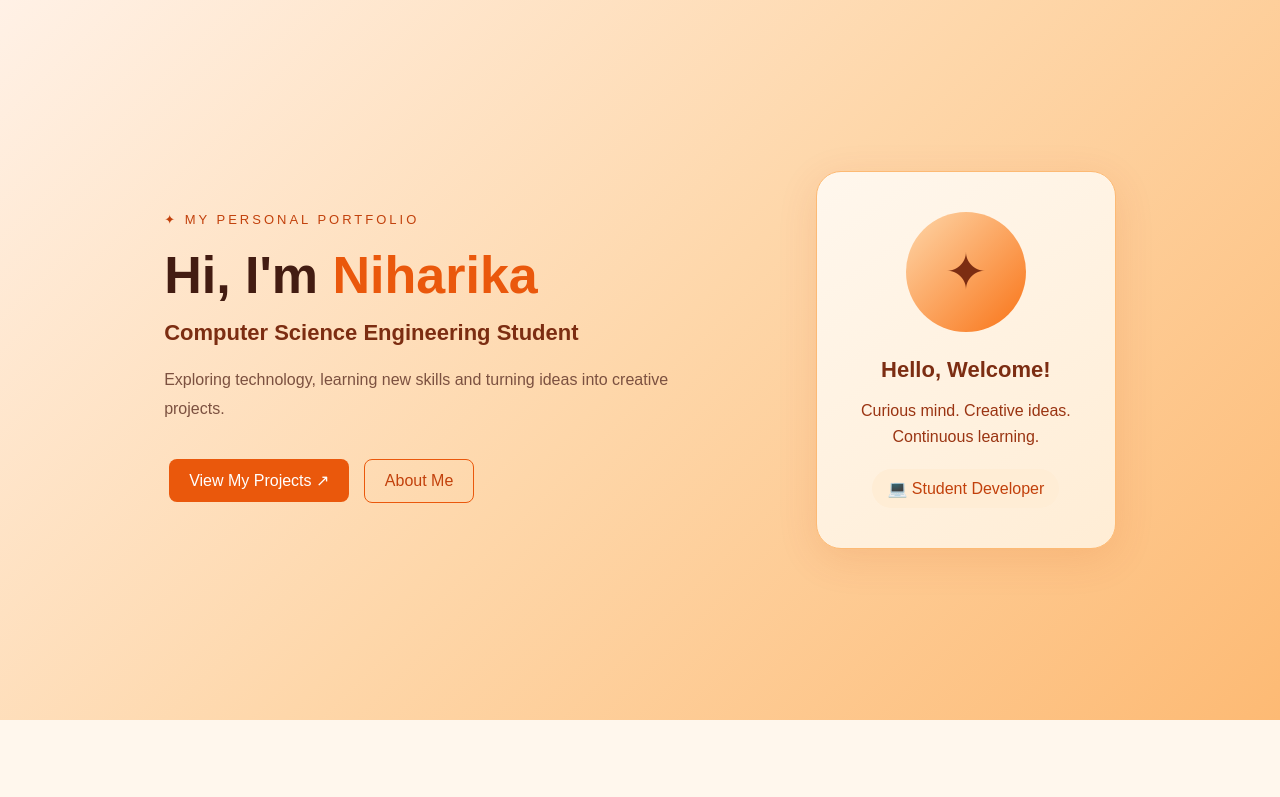
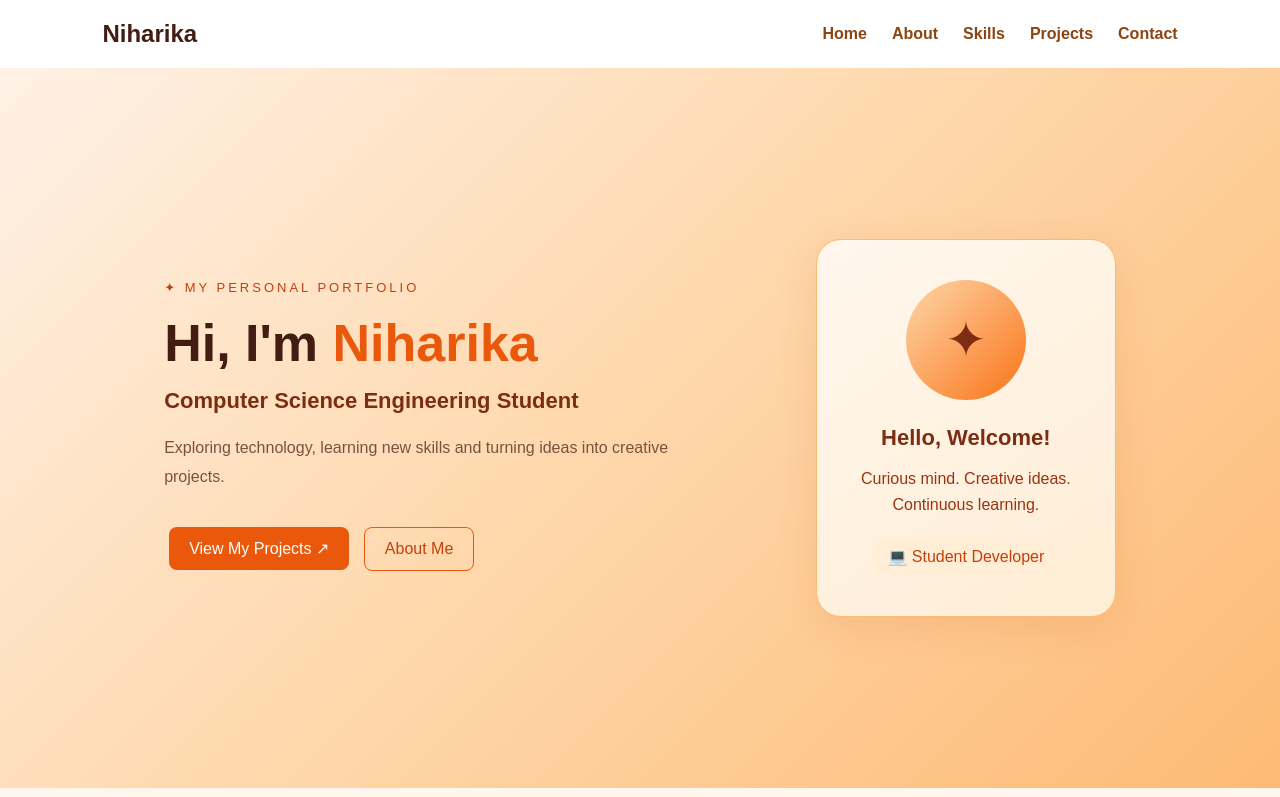
Before and after one commit to Niharika2304-tech/GitHub-practical-test, a plain HTML site: page index.html in a window 1280 px wide. Shown: the top 797 px of the page. Drawn offline with Linux system fonts and the light colour scheme.

Commit message:
Add navigation bar

```diff
--- a/index.html
+++ b/index.html
@@ -8,6 +8,16 @@
     <link rel="stylesheet" href="style.css">
 </head>
 <body>
+    <nav>
+    <h2>Niharika</h2>
+    <ul>
+        <li><a href="#home">Home</a></li>
+        <li><a href="#about">About</a></li>
+        <li><a href="#skills">Skills</a></li>
+        <li><a href="#projects">Projects</a></li>
+        <li><a href="#contact">Contact</a></li>
+    </ul>
+</nav>
 
     <!-- Home -->
     <section class="hero" id="home">
--- a/style.css
+++ b/style.css
@@ -298,3 +298,26 @@ button:hover {
         width: 145px;
     }
 }
+nav {
+    display: flex;
+    justify-content: space-between;
+    align-items: center;
+    padding: 20px 8%;
+    background-color: #fff;
+}
+
+nav ul {
+    display: flex;
+    list-style: none;
+    gap: 25px;
+}
+
+nav a {
+    text-decoration: none;
+    color: #8b4513;
+    font-weight: bold;
+}
+
+nav a:hover {
+    color: #f28c28;
+}
```
